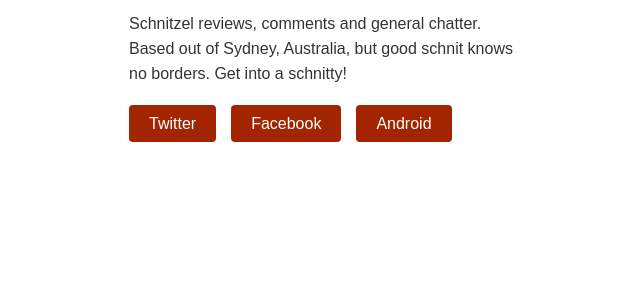
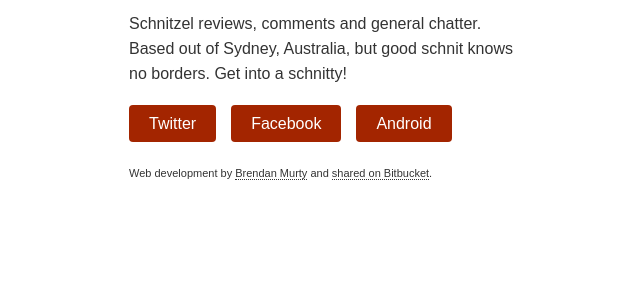
Before and after one commit to brendanmurty/schnitmydadsays, a PHP site: page / in a window 1280 px wide. Shown: the part 484-784 px from the top of the page, without its empty margins (311-951 px from the left). Run offline with PHP 8.4, Linux system fonts and the light colour scheme; some web fonts are replaced.

Commit message:
Add footer content and improve styling.

```diff
--- a/assets/css/main.css
+++ b/assets/css/main.css
@@ -45,7 +45,7 @@ a:hover{text-decoration:underline}
 #contain{width:90%;max-width:400px;margin:10px auto}
 header{padding:0;margin:0 0 20px;float:left;width:100%}
 #main{background:#fff;color:#333;float:left;width:100%}
-footer{padding:10px;margin:0;color:#333;float:left;width:100%;font-size:11px}
+footer{padding:0;margin:0;color:#333;float:left;width:100%;font-size:11px}
 
 /* Headings */
 
--- a/index.html
+++ b/index.html
@@ -32,6 +32,9 @@ ga('send', 'pageview');
 				<li><a href="https://market.android.com/details?id=com.schnitzel">Android</a></li>
 			</ul>
 		</div>
+		<footer>
+			<p>Web development by <a href="http://brendanmurty.com/">Brendan Murty</a> and <a href="https://bitbucket.org/brendanmurty/schnitmydadsays">shared on Bitbucket</a>.</p>
+		</footer>
 	</div>
 </body>
 </html>
```
